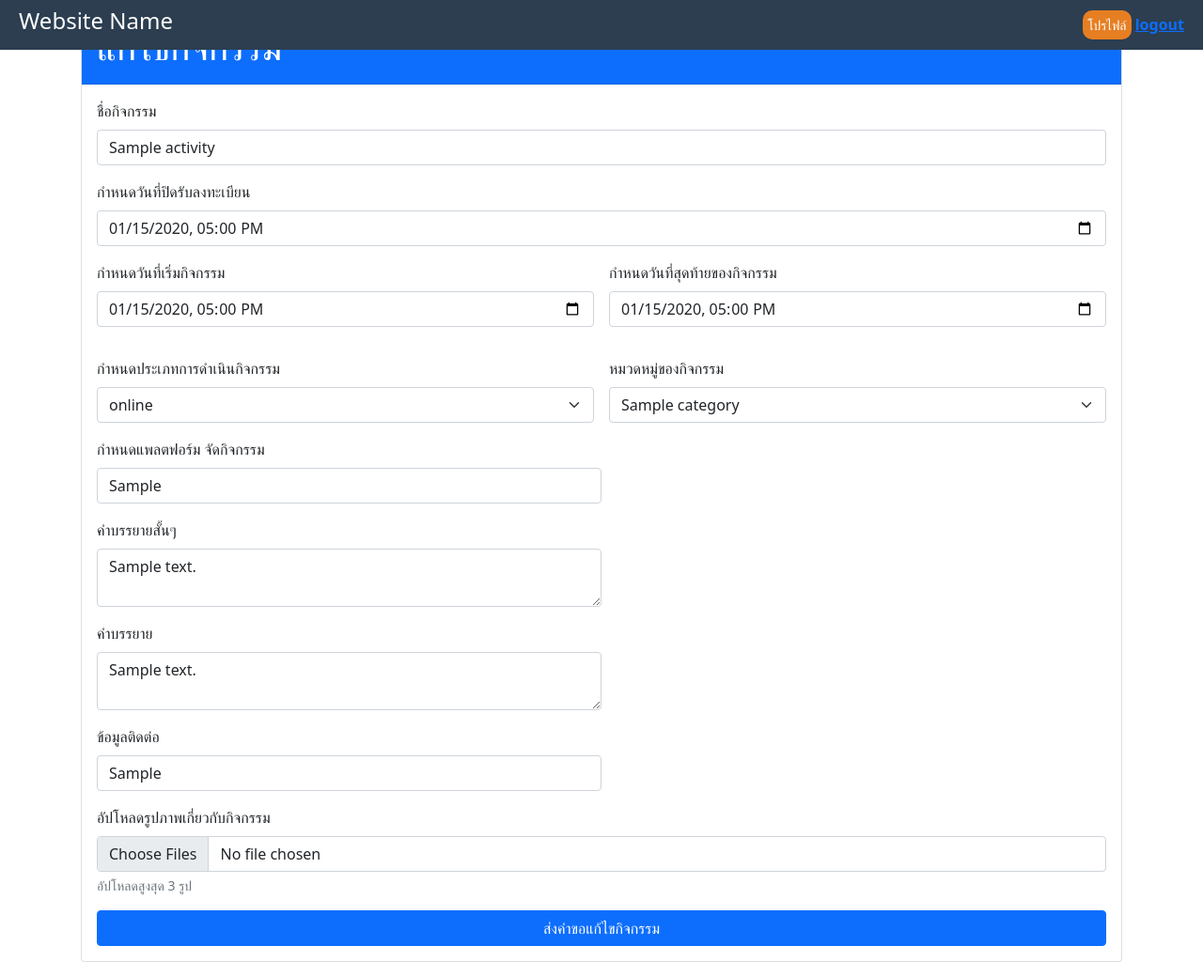
After one commit to Teset13118/ServerSideWeb-Project, a Django app: page /edit_activity/1 in a window 1280 px wide. The commit adds this page. Shown: the whole page at 94% size. Run offline with Django 5.2, Linux system fonts and the light colour scheme; tables that the repository leaves empty hold one stand-in row (values such as "Sample post").

Commit message:
add edit activity for manager and organizer

```diff
--- /dev/null
+++ b/project_event_management/event_web/templates/mo_activity_editform.html
@@ -0,0 +1,145 @@
+{% extends 'layout.html' %}
+
+{% block title %}Edit Activity{% endblock %}
+
+{% block content %}
+    <div class="container p-3">
+        <div class="card">
+            <div class="card-header bg-primary text-white">
+                <h1 class="card-title">แก้ไขกิจกรรม</h1>
+            </div>
+            <div class="card-body">
+                <form method="post" enctype="multipart/form-data">
+                    {% csrf_token %}
+
+                    <div class="mb-3">
+                        <label for="id_title" class="form-label">ชื่อกิจกรรม</label>
+                        <input type="text" class="form-control" id="id_title" name="title" value="{{ activity.title }}" required>
+                    </div>
+
+                    <div class="mb-3">
+                        <label for="id_close_register_date" class="form-label">กำหนดวันที่ปิดรับลงทะเบียน</label>
+                        <input type="datetime-local" class="form-control" id="id_close_register_date" name="close_register_date" value="{{ activity.close_register_date|date:'Y-m-d H:i' }}" required>
+                    </div>
+
+                    <div class="row g-3">
+                        <div class="col-md-6">
+                            <div class="mb-3">
+                                <label for="id_start_date" class="form-label">กำหนดวันที่เริ่มกิจกรรม</label>
+                                <input type="datetime-local" class="form-control" id="id_start_date" name="start_date" value="{{ activity.start_date|date:'Y-m-d H:i' }}" required>
+                            </div>
+                        </div>
+                        <div class="col-md-6">
+                            <div class="mb-3">
+                                <label for="id_due_date" class="form-label">กำหนดวันที่สุดท้ายของกิจกรรม</label>
+                                <input type="datetime-local" class="form-control" id="id_due_date" name="due_date" value="{{ activity.due_date|date:'Y-m-d H:i' }}" required>
+                            </div>
+                        </div>
+
+                        <div class="col-md-6">
+                            <div class="mb-3">
+                                <label for="id_activity_type" class="form-label">กำหนดประเภทการดำเนินกิจกรรม</label>
+                                <select class="form-select" id="id_activity_type" name="activity_type" required>
+                                    <option value="online" {% if activity.activity_type == 'online' %}selected{% endif %}>online</option>
+                                    <option value="onsite" {% if activity.activity_type == 'onsite' %}selected{% endif %}>onsite</option>
+                                    <option value="hybrid" {% if activity.activity_type == 'hybrid' %}selected{% endif %}>hybrid</option>
+                                </select>
+                            </div>
+                        </div>
+
+                        <div class="col-md-6">
+                            <div class="mb-3">
+                                <label for="id_category" class="form-label">หมวดหมู่ของกิจกรรม</label>
+                                <select class="form-select" id="id_category" name="category" required>
+                                    {% for category in categories %}
+                                        <option value="{{ category.id }}" {% if activity.category.id == category.id %}selected{% endif %}>{{ category.category_name }}</option>
+                                    {% endfor %}
+                                </select>
+                            </div>
+                        </div>
+                    </div>
+
+                    <div class="col-md-6">
+                        <div class="mb-3" id="location_container">
+                            <label for="id_location" class="form-label">กำหนดสถานที่</label>
+                            <input type="text" class="form-control" id="id_location" name="location" value="{{ activity.location }}" required>
+                        </div>
+                    </div>
+
+                    <div class="col-md-6">
+                        <div class="mb-3" id="platform_container">
+                            <label for="id_platform" class="form-label">กำหนดแพลตฟอร์ม จัดกิจกรรม</label>
+                            <input type="text" class="form-control" id="id_platform" name="platform" value="{{ activity.platform }}" required>
+                        </div>
+                    </div>
+
+                    <div class="col-md-6">
+                        <div class="mb-3">
+                            <label for="id_short_description" class="form-label">คำบรรยายสั้นๆ</label>
+                            <textarea class="form-control" id="id_short_description" name="short_description" required>{{ activity.short_description }}</textarea>
+                        </div>
+                    </div>
+                    <div class="col-md-6">
+                        <div class="mb-3">
+                            <label for="id_description" class="form-label">คำบรรยาย</label>
+                            <textarea class="form-control" id="id_description" name="description" required>{{ activity.description }}</textarea>
+                        </div>
+                    </div>
+                    <div class="col-md-6">
+                        <div class="mb-3">
+                            <label for="id_contact" class="form-label">ข้อมูลติดต่อ</label>
+                            <input type="text" class="form-control" id="id_contact" name="contact" value="{{ activity.contact }}" required>
+                        </div>
+                    </div>
+
+                    <div class="mb-3">
+                        <label for="id_upload_image" class="form-label">อัปโหลดรูปภาพเกี่ยวกับกิจกรรม</label>
+                        <input class="form-control" type="file" id="id_upload_image" name="upload_image" multiple />
+                        <div class="form-text">อัปโหลดสูงสุด 3 รูป</div>
+                    </div>
+
+                    <button type="submit" class="btn btn-primary w-100">ส่งคำขอแก้ไขกิจกรรม</button>
+                </form>
+            </div>
+        </div>
+    </div>
+{% endblock %}
+
+{% block script %}
+<script>
+    document.addEventListener('DOMContentLoaded', function() {
+        const activityType = document.getElementById('id_activity_type');
+        const platformContainer = document.getElementById('platform_container');
+        const locationContainer = document.getElementById('location_container');
+
+        function updateVisibility() {
+            const selectedType = activityType.value;
+            if (selectedType == 'online') {
+                platformContainer.style.display = 'block';
+                locationContainer.style.display = 'none';
+            } else if (selectedType == 'onsite') {
+                platformContainer.style.display = 'none';
+                locationContainer.style.display = 'block';
+            } else if (selectedType == 'hybrid') {
+                platformContainer.style.display = 'block';
+                locationContainer.style.display = 'block';
+            } else {
+                platformContainer.style.display = 'none';
+                locationContainer.style.display = 'none';
+            }
+        }
+
+        activityType.addEventListener('change', updateVisibility);
+        updateVisibility();  // Initial check on page load
+    });
+
+    const uploadImageInput = document.getElementById('id_upload_image');
+    uploadImageInput.addEventListener('change', function() {
+        if (uploadImageInput.files.length > 3) {
+            alert('คุณสามารถอัปโหลดได้สูงสุดแค่ 3 รูปเท่านั้น');
+            uploadImageInput.value = ''; // เคลียร์ไฟล์ที่ถูกเลือก
+        }
+    });
+
+</script>
+{% endblock %}
--- a/project_event_management/event_web/urls.py
+++ b/project_event_management/event_web/urls.py
@@ -10,6 +10,7 @@ urlpatterns = [
     path("logout/", LogoutView.as_view(), name="url_logout"),
     path("register/", RegisterView.as_view(), name="url_register"),
     path("activity/<int:activity_id>", ViewActivity.as_view(), name="url_p_activitypage"),
+    path("edit_activity/<int:activity_id>", EditActivity.as_view(), name="url_mo_editactivity"),
     # path("activity/<int:activity_id>", View_Activity.as_view(), name="url_p_activity_detail"),
     path("create_activity/", View_CreateActivity.as_view(), name="url_o_activity_form"),
     path("manage/users/", ViewManageUser.as_view(), name="url_m_manageusers"),
--- a/project_event_management/event_web/views.py
+++ b/project_event_management/event_web/views.py
@@ -9,6 +9,7 @@ from django.db.models.functions import Length, Upper, Concat
 import json
 import datetime
 
+from django.core.files.storage import default_storage
 from django.contrib.auth.forms import UserCreationForm
 from django.contrib.auth.forms import AuthenticationForm
 from django.contrib.auth.mixins import LoginRequiredMixin
@@ -48,41 +49,6 @@ class LogoutView(View):
     def get(self, request):
         logout(request)
         return redirect('url_login')
-
-
-class View_CreateActivity(View):
-    def get(self, request):
-        form = CreateActivity_Form()
-        return render(request, 'o_activity_form.html', {'form': form})
-
-    def post(self, request):
-        form = CreateActivity_Form(request.POST, request.FILES)
-        if form.is_valid():
-            activity = Activity.objects.create(
-                title=form.cleaned_data['title'],
-                close_register_date=form.cleaned_data['close_register_date'],
-                start_date=form.cleaned_data['start_date'],
-                due_date=form.cleaned_data['due_date'],
-                location=form.cleaned_data['location'],
-                platform=form.cleaned_data['platform'],
-                activity_type=form.cleaned_data['activity_type'],
-                short_description=form.cleaned_data['short_description'],
-                description=form.cleaned_data['description'],
-                contact=form.cleaned_data['contact'],
-                category=form.cleaned_data['category'],
-                organizer_id=7, #FIXED HERE THIS IS A MANUAL INSERT :D
-                is_approve="Approval",
-            )
-
-            images = request.FILES.getlist('upload_image')
-            for image in images:
-                ActivityImage.objects.create(activity=activity, image_path=image)
-
-            return redirect('url_p_homepage')
-        else:
-            print(form.errors)
-            form = CreateActivity_Form()
-            return render(request, 'o_activity_form.html', {'form': form})
 
 class ViewHome(View):
     def get(self, request):
@@ -130,3 +96,71 @@ class ViewManageActivity(View):
             'activities': activities,
         }
         return render(request, 'manager/m_manage_activity.html', context)
+
+class View_CreateActivity(View):
+    def get(self, request):
+        form = CreateActivity_Form()
+        return render(request, 'o_activity_form.html', {'form': form})
+
+    def post(self, request):
+        form = CreateActivity_Form(request.POST, request.FILES)
+        if form.is_valid():
+            activity = Activity.objects.create(
+                title=form.cleaned_data['title'],
+                close_register_date=form.cleaned_data['close_register_date'],
+                start_date=form.cleaned_data['start_date'],
+                due_date=form.cleaned_data['due_date'],
+                location=form.cleaned_data['location'],
+                platform=form.cleaned_data['platform'],
+                activity_type=form.cleaned_data['activity_type'],
+                short_description=form.cleaned_data['short_description'],
+                description=form.cleaned_data['description'],
+                contact=form.cleaned_data['contact'],
+                category=form.cleaned_data['category'],
+                organizer_id=1, #FIXED HERE THIS IS A MANUAL INSERT :D
+                is_approve="Approval", #FIXED STATUS DONT CHANGE!!!
+            )
+
+            images = request.FILES.getlist('upload_image')
+            for image in images:
+                ActivityImage.objects.create(activity=activity, image_path=image)
+            return redirect('url_p_homepage')
+        else:
+            print(form.errors)
+            form = CreateActivity_Form()
+            return render(request, 'o_activity_form.html', {'form': form})
+
+class EditActivity(View):
+    def get(self, request, activity_id):
+        activity = Activity.objects.get(id=activity_id)
+        categories = Category.objects.all()
+        return render(request, 'mo_activity_editform.html', {'activity': activity, 'categories': categories})
+
+    def post(self, request, activity_id):
+        activity = Activity.objects.get(id=activity_id)
+
+        activity.title = request.POST.get('title')
+        activity.close_register_date = request.POST.get('close_register_date')
+        activity.start_date = request.POST.get('start_date')
+        activity.due_date = request.POST.get('due_date')
+        activity.location = request.POST.get('location')
+        activity.platform = request.POST.get('platform')
+        activity.activity_type = request.POST.get('activity_type')
+        activity.short_description = request.POST.get('short_description')
+        activity.description = request.POST.get('description')
+        activity.contact = request.POST.get('contact')
+        activity.save()
+
+        images = request.FILES.getlist('upload_image')
+        if images:
+            old_images = ActivityImage.objects.filter(activity=activity)
+            for old_image in old_images:
+                # ลบไฟล์จากเซิร์ฟเวอร์
+                if old_image.image_path:
+                    default_storage.delete(old_image.image_path.path)
+            # ลบจากฐานข้อมูล
+            old_images.delete()
+
+            for image in images:
+                ActivityImage.objects.create(activity=activity, image_path=image)
+        return redirect('url_p_homepage')
```
Also changed, not shown: project_event_management/event_web/templates/participants/p_home.html (+7 -1 lines).
